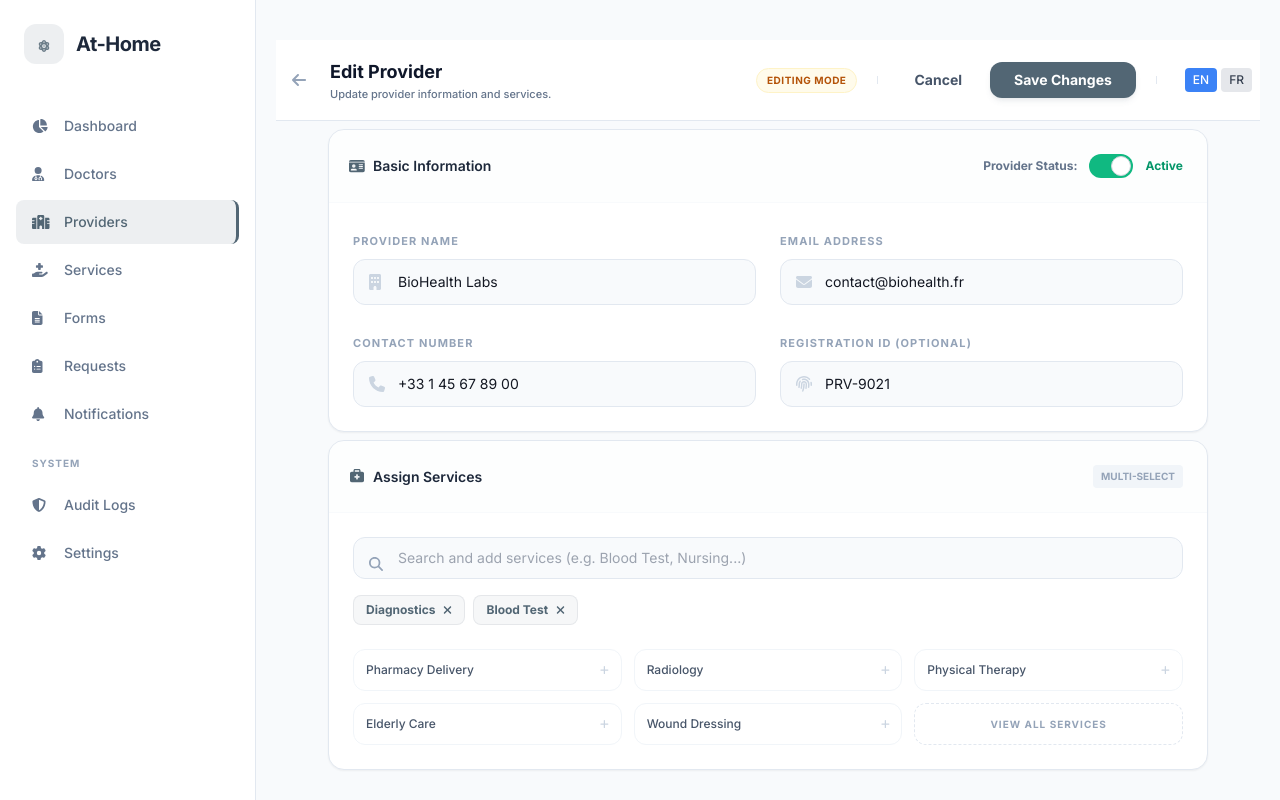
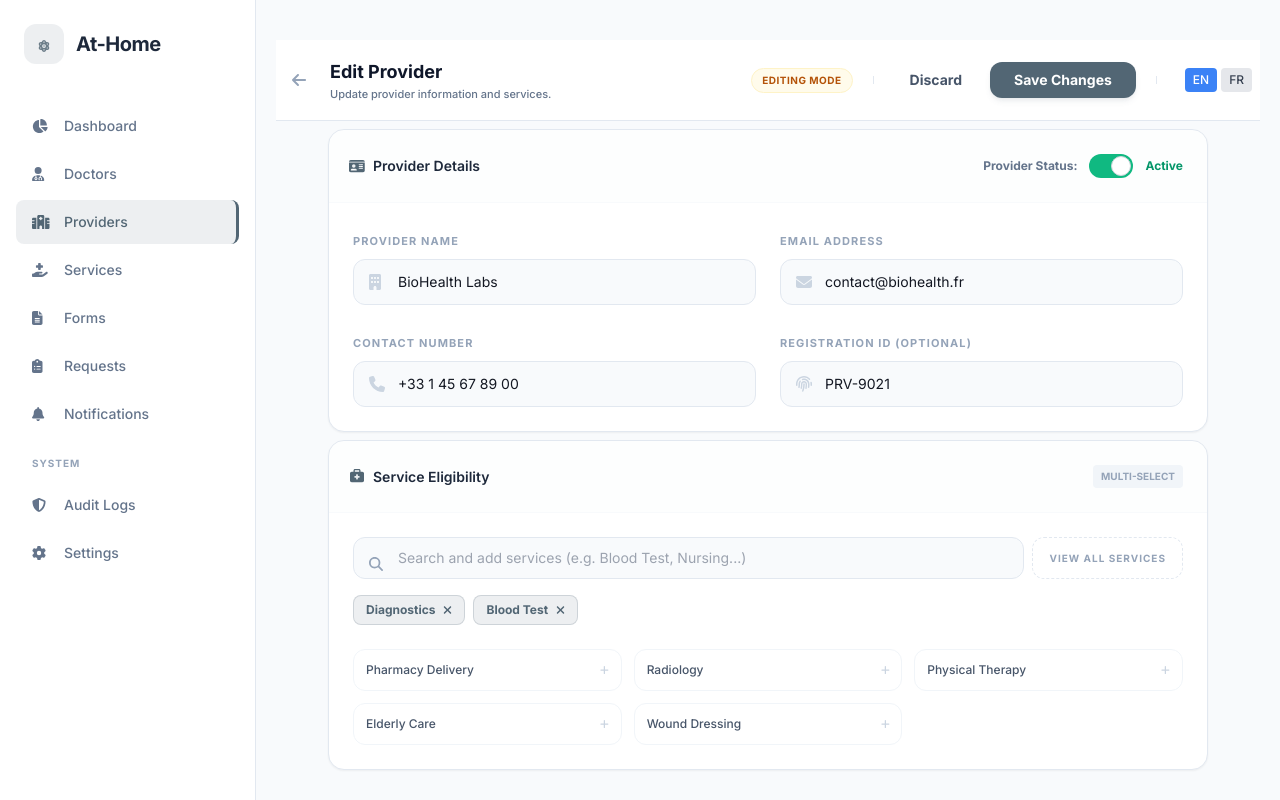
Before and after one commit to Mayuri2502/at-home-healthcare-admin-react, a React (Create React App) app: page /providers/edit/PRV-1108 in a window 1280 px wide. Shown: the top 800 px of the page. Built offline with nearby package versions, Linux system fonts and the light colour scheme; sample sign-in values are in the browser's storage.

Commit message:
Updated changes in Provider UI.

```diff
--- a/src/pages/providers/CreateProvider.tsx
+++ b/src/pages/providers/CreateProvider.tsx
@@ -109,6 +109,11 @@ const CreateProvider: React.FC = () => {
       return;
     }
 
+    if (formData.services.length === 0) {
+      showToastMessage('At least one service must be selected', 'error');
+      return;
+    }
+
     const action = isEditMode ? t('providers.validation.updated') : t('providers.validation.created');
     showToastMessage(t('providers.validation.success', { action }), 'success');
 
@@ -171,7 +176,7 @@ const CreateProvider: React.FC = () => {
               onClick={handleCancel}
               className="px-4 py-2 text-sm font-bold text-slate-600 hover:bg-slate-100 rounded-xl transition-all"
             >
-              {t('common.cancel')}
+              Discard
             </button>
             <button
               onClick={handleSubmit}
@@ -194,7 +199,7 @@ const CreateProvider: React.FC = () => {
                 <div className="w-8 h-8 bg-primary/10 rounded-lg flex items-center justify-center text-primary text-sm">
                   <i className="fa-solid fa-id-card"></i>
                 </div>
-                <h2 className="text-sm font-semibold text-slate-800">{t('providers.basicInformation')}</h2>
+                <h2 className="text-sm font-semibold text-slate-800">Provider Details</h2>
               </div>
               {isEditMode && (
                 <div className="flex items-center gap-3">
@@ -281,7 +286,7 @@ const CreateProvider: React.FC = () => {
                 <div className="w-8 h-8 bg-primary/10 rounded-lg flex items-center justify-center text-primary text-sm">
                   <i className="fa-solid fa-briefcase-medical"></i>
                 </div>
-                <h2 className="text-sm font-semibold text-slate-800">Assign Services</h2>
+                <h2 className="text-sm font-semibold text-slate-800">Service Eligibility</h2>
               </div>
               <span className="text-[10px] font-bold text-slate-400 bg-slate-100 px-2 py-1 rounded">MULTI-SELECT</span>
             </div>
@@ -290,18 +295,23 @@ const CreateProvider: React.FC = () => {
                 <div className="absolute left-4 top-3.5 text-slate-400">
                   <i className="fa-solid fa-magnifying-glass text-sm"></i>
                 </div>
+                <div className="flex gap-2">
                   <input
                     type="text"
                     placeholder="Search and add services (e.g. Blood Test, Nursing...)"
-                  className="w-full pl-11 pr-4 py-2.5 bg-slate-50 border border-slate-200 rounded-xl text-sm focus:outline-none focus:ring-2 focus:ring-primary/20 transition-all"
+                    className="flex-1 pl-11 pr-4 py-2.5 bg-slate-50 border border-slate-200 rounded-xl text-sm focus:outline-none focus:ring-2 focus:ring-primary/20 transition-all"
                   />
+                  <button className="flex items-center justify-center px-4 py-2.5 border border-dashed border-slate-200 rounded-xl hover:bg-slate-50 transition-all group">
+                    <span className="text-[10px] font-bold text-slate-400 group-hover:text-primary tracking-widest">VIEW ALL SERVICES</span>
+                  </button>
+                </div>
 
                 {/* Selected Services Chips */}
                 <div className="flex flex-wrap gap-2 mt-4">
                   {formData.services.map((service, index) => (
                     <div
                       key={index}
-                      className="flex items-center gap-2 bg-primary/5 text-primary border border-primary/10 px-3 py-1.5 rounded-lg text-xs font-bold"
+                      className="flex items-center gap-2 bg-primary/10 text-primary border border-primary/20 px-3 py-1.5 rounded-lg text-xs font-bold"
                     >
                       {service}
                       <button
@@ -317,19 +327,25 @@ const CreateProvider: React.FC = () => {
 
               {/* Service Suggestions */}
               <div className="grid grid-cols-2 md:grid-cols-3 gap-3">
-                {availableServices.slice(0, 5).map((service) => (
+                {availableServices.slice(0, 5).map((service) => {
+                  const isSelected = formData.services.includes(service.name);
+                  return (
                     <button
                       key={service.id}
                       onClick={() => handleAddService(service.name)}
-                    className="flex items-center justify-between p-3 border border-slate-100 rounded-xl hover:border-primary/30 hover:bg-slate-50 transition-all text-left"
+                      className={`flex items-center justify-between p-3 border rounded-xl transition-all text-left ${
+                        isSelected
+                          ? 'border-primary/30 bg-primary/5 text-primary'
+                          : 'border-slate-100 hover:border-primary/30 hover:bg-slate-50'
+                      }`}
                     >
-                    <span className="text-xs font-medium text-slate-600">{service.name}</span>
+                      <span className={`text-xs font-medium ${isSelected ? 'text-primary font-bold' : 'text-slate-600'}`}>
+                        {service.name}
+                      </span>
                       <i className="fa-solid fa-plus text-[10px] text-slate-300"></i>
                     </button>
-                ))}
-                <button className="flex items-center justify-center p-3 border border-dashed border-slate-200 rounded-xl hover:bg-slate-50 transition-all group">
-                  <span className="text-[10px] font-bold text-slate-400 group-hover:text-primary tracking-widest">VIEW ALL SERVICES</span>
-                </button>
+                  );
+                })}
               </div>
             </div>
           </section>
@@ -368,22 +384,22 @@ const CreateProvider: React.FC = () => {
             <div className="w-16 h-16 bg-amber-50 text-amber-500 rounded-full flex items-center justify-center mx-auto mb-4">
               <i className="fa-solid fa-circle-question text-2xl"></i>
             </div>
-            <h3 className="text-xl font-bold text-slate-900">{t('providers.unsavedChanges')}</h3>
+            <h3 className="text-xl font-bold text-slate-900">Discard Changes</h3>
             <p className="text-slate-500 text-sm mt-2">
-              {t('providers.unsavedChangesMessage')}
+              Are you sure you want to discard your changes?
             </p>
             <div className="mt-8 flex gap-3">
               <button
                 onClick={handleStay}
                 className="flex-1 px-4 py-2.5 text-sm font-bold text-slate-600 bg-slate-100 hover:bg-slate-200 rounded-xl"
               >
-                {t('providers.stayHere')}
+                Stay
               </button>
               <button
                 onClick={handleConfirmLeave}
                 className="flex-1 px-4 py-2.5 text-sm font-bold text-white bg-primary hover:bg-slate-800 rounded-xl"
               >
-                {t('providers.discardAndLeave')}
+                Discard
               </button>
             </div>
           </div>
```
Also changed, not shown: 2 other files (tests, documents, lock files or other folders). Lines whose indentation alone changed are shown as unchanged.
